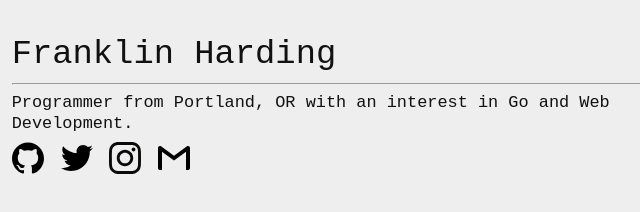
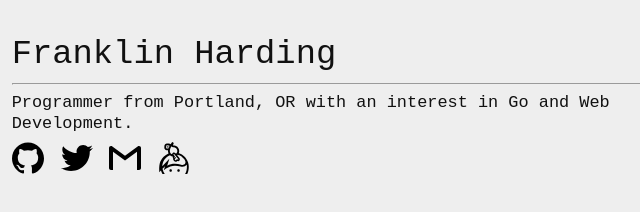
Before and after one commit to calebeby/fharding1.github.io, a plain HTML site: page index.html in a window 1280 px wide. Shown: the full height of the page, 39-679 px from the left. Drawn offline with Linux system fonts and the light colour scheme.

Commit message:
Removed instagram icon, added keybase.

```diff
--- a/index.html
+++ b/index.html
@@ -18,8 +18,8 @@
       <ul id="contact">
         <li><a href="https://github.com/fharding1"><img src="media/github.svg" alt="github"></a></li>
         <li><a href="https://twitter.com/fharding0"><img src="media/twitter.svg" alt="twitter"></a></li>
-	<li><a href="https://www.instagram.com/franklin.harding/"><img src="media/instagram.svg"></a></li>
         <li><a href="mailto:franklinharding0.0@gmail.com"><img src="media/gmail.svg" alt="gmail"></a></li>
+        <li><a href="https://keybase.io/fharding"><img src="media/keybase.svg"></a></li>
       </ul>
     </div>
   </body>
```
Also changed, not shown: media/instagram.svg (deleted), media/keybase.svg (added).
